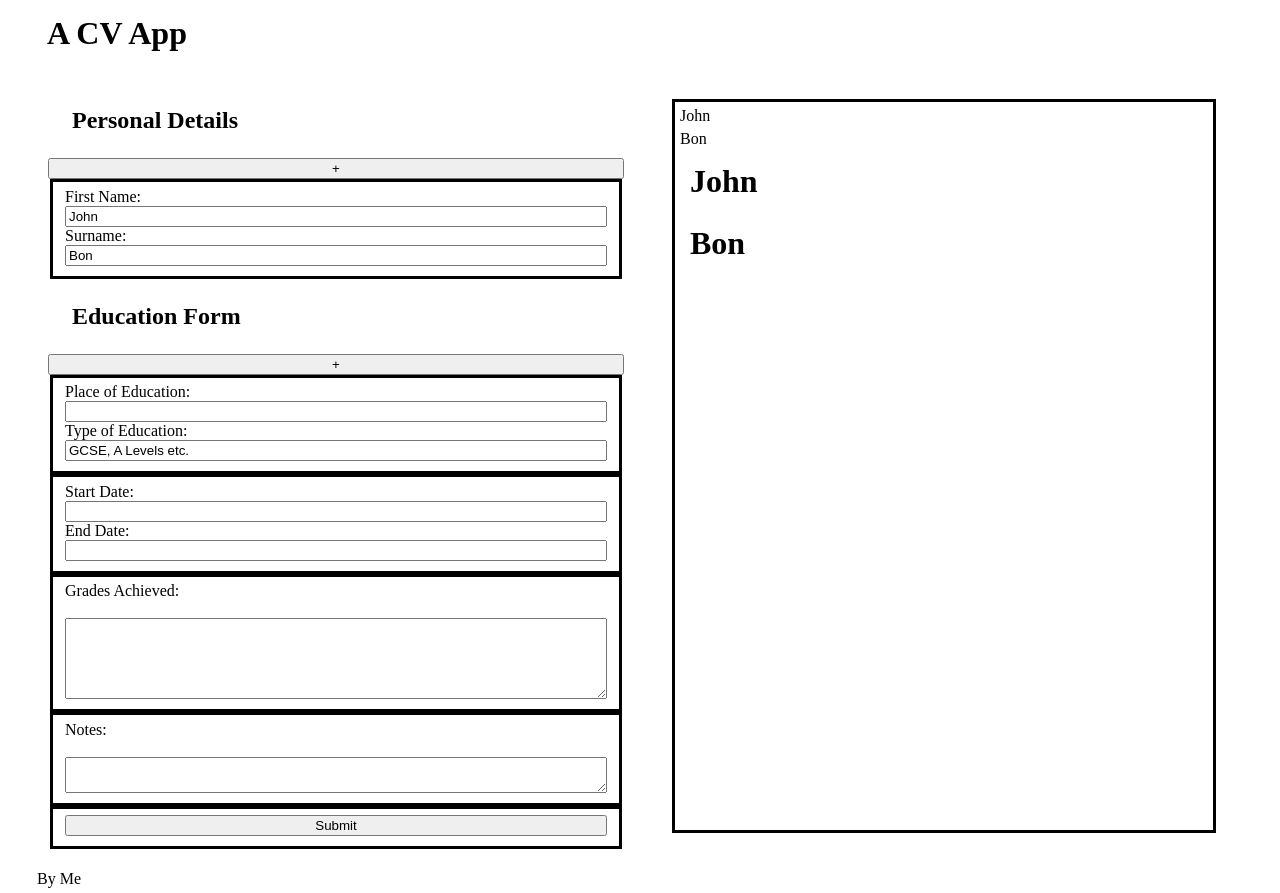
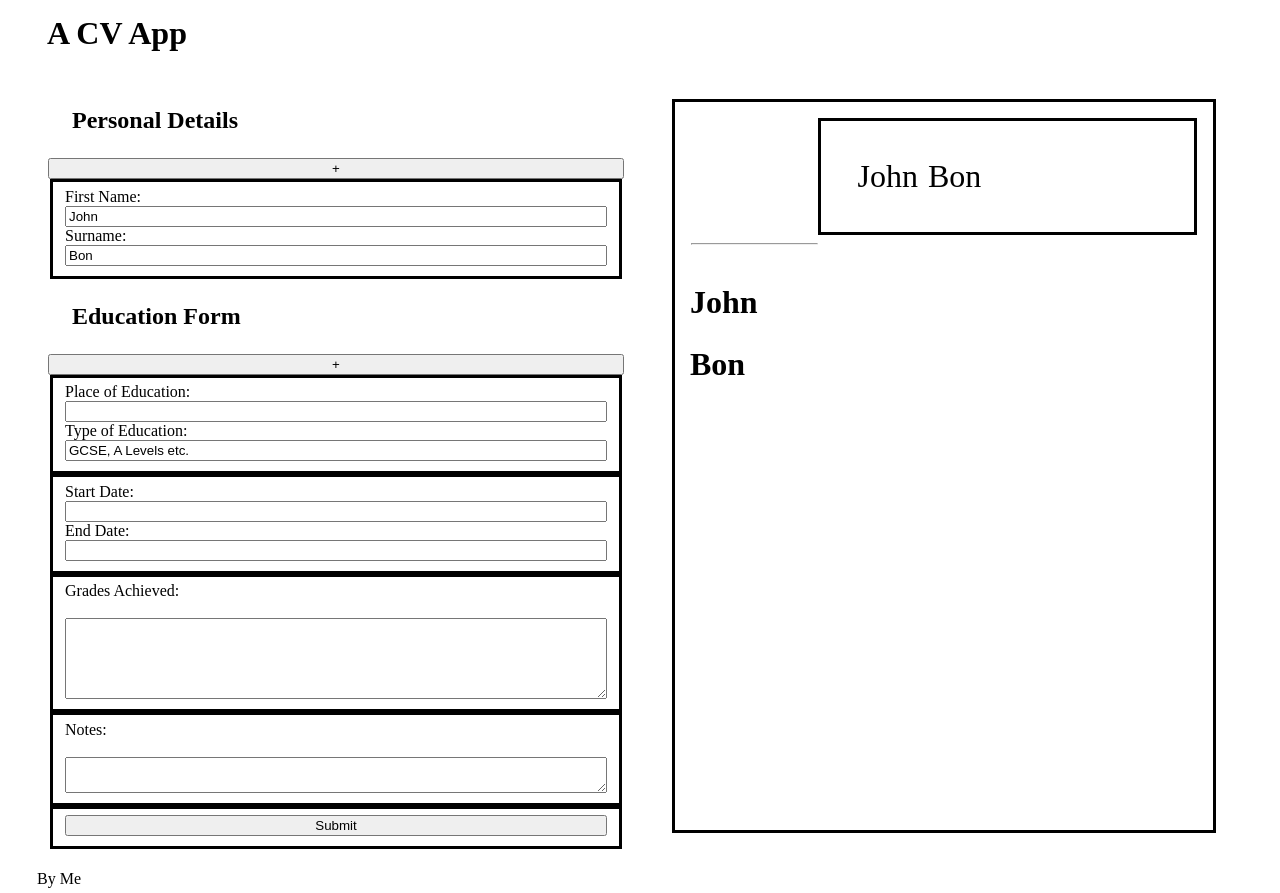
Before and after one commit to malcomcrab/react-cv-project, a React (Vite) app: page / in a window 1280 px wide. Built offline with nearby package versions, Linux system fonts and the light colour scheme.

Commit message:
Added some basic CSS formatting in for clarity

```diff
--- a/src/App.css
+++ b/src/App.css
@@ -17,10 +17,28 @@ h2{
     padding:1em;
 }
 
+hr{
+    grid-column: 1/2;
+}
+
 fieldset{
     display: grid;
     grid-template-columns: 1fr ;
     border:solid;
+}
+
+#cv-display-container{
+    display: grid;
+    grid-template-columns: 1fr 3fr;
+    padding:1em;
+}
+
+#cv-names-container{
+    grid-column: 2;
+    display: flex;
+    border:solid;
+    padding:1em;
+    font-size: xx-large;
 }
 
 #main-content{
--- a/src/components/CvDisplay.jsx
+++ b/src/components/CvDisplay.jsx
@@ -2,11 +2,14 @@
 function CvDisplay({firstName, surname}){
 
     return(
-        <div className="cv-display-container">
+        <div id="cv-display-container">
 
-            <div className="cv-names-container">
+            <div id="cv-names-container">
                 <p id="first-name-display" className="name-display">{firstName}</p>
                 <p id="surname-display" className="name-display">{surname}</p>
+            </div>
+            <div>
+                <hr/>
             </div>
 
         </div>
```
